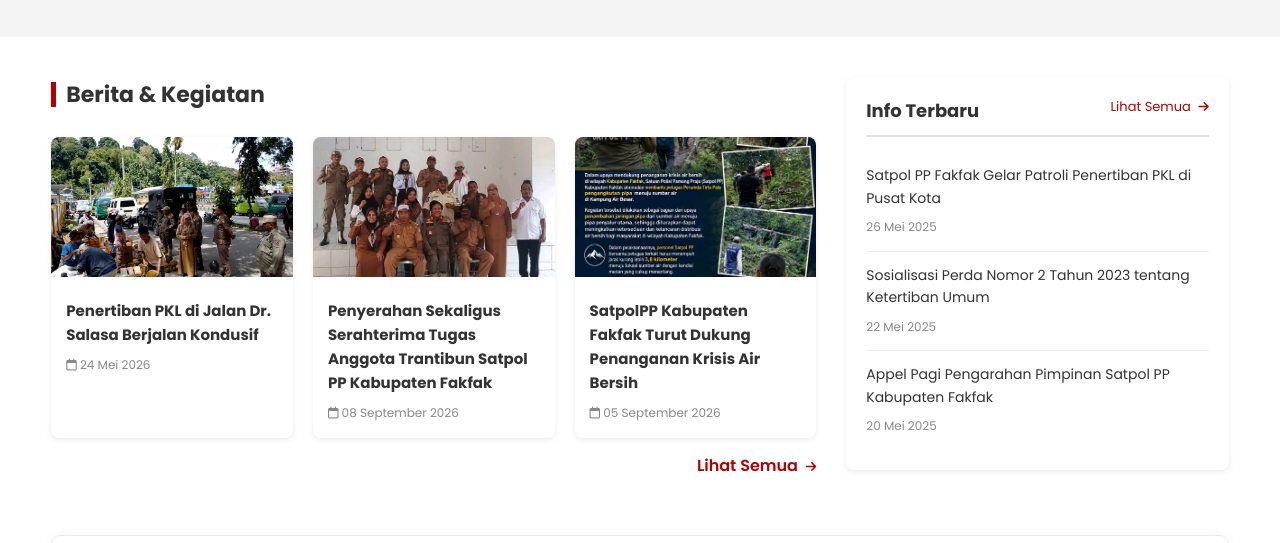
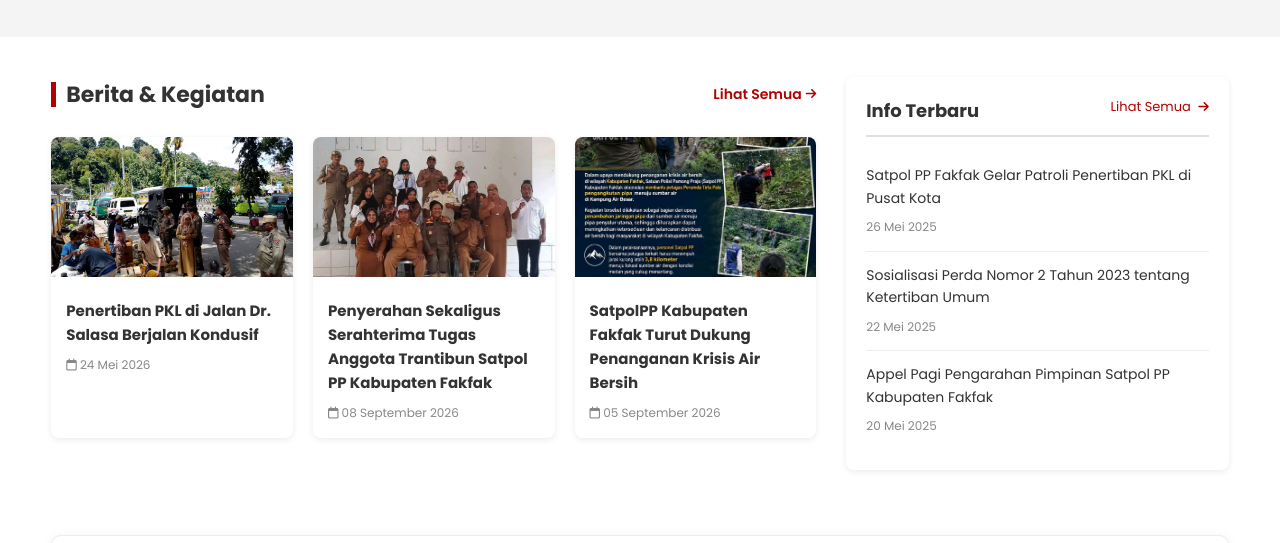
Before and after one commit to rskymaulna/SIBISTER, a plain HTML site: page index.html in a window 1280 px wide. Shown: the part 1389-1932 px from the top of the page. Drawn offline with Linux system fonts and the light colour scheme.

Commit message:
Melakukan Perubahan
merapihkan styling inline agar dipisahkan menjadi external

```diff
--- a/assets/css/style.css
+++ b/assets/css/style.css
@@ -965,6 +965,33 @@ nav {
     color: #888;
 }
 
+.section-header-row {
+    display: flex;
+    justify-content: space-between;
+    align-items: center;
+    gap: 12px;
+    margin-bottom: 25px;
+}
+
+.lihat-semua-inline {
+    color: var(--merah);
+    font-weight: 600;
+    font-size: 14px;
+    white-space: nowrap;
+    display: inline-flex;
+    align-items: center;
+    gap: 4px;
+}
+
+.lihat-semua-inline i {
+    font-size: 12px;
+    transition: transform 0.2s ease;
+}
+
+.lihat-semua-inline:hover i {
+    transform: translateX(4px);
+}
+
 .lihat-semua {
     text-align: right;
     margin-top: 15px;
--- a/index.html
+++ b/index.html
@@ -183,7 +183,10 @@
 <section class="main-content container">
     <!-- Berita & Kegiatan -->
     <div class="content-left">
-        <h2 class="section-title">Berita & Kegiatan</h2>
+        <div class="section-header-row">
+            <h2 class="section-title" style="margin-bottom:0;">Berita & Kegiatan</h2>
+            <a href="pages/berita.html" class="lihat-semua-inline">Lihat Semua <i class="fa-solid fa-arrow-right"></i></a>
+        </div>
         <div class="berita-grid">
             <a href="pages/detail-berita.html?slug=penertiban-pkl-jl-dr-salasa" class="berita-card">
                 <img src="assets/images/berita/penertiban-lapak-pkl.jpeg" alt="Penertiban PKL">
@@ -207,7 +210,6 @@
                 </div>
             </a>
         </div>
-        <a href="pages/berita.html" class="lihat-semua">Lihat Semua <i class="fa-solid fa-arrow-right"></i></a>
     </div>
 
     <!-- Sidebar -->
```
